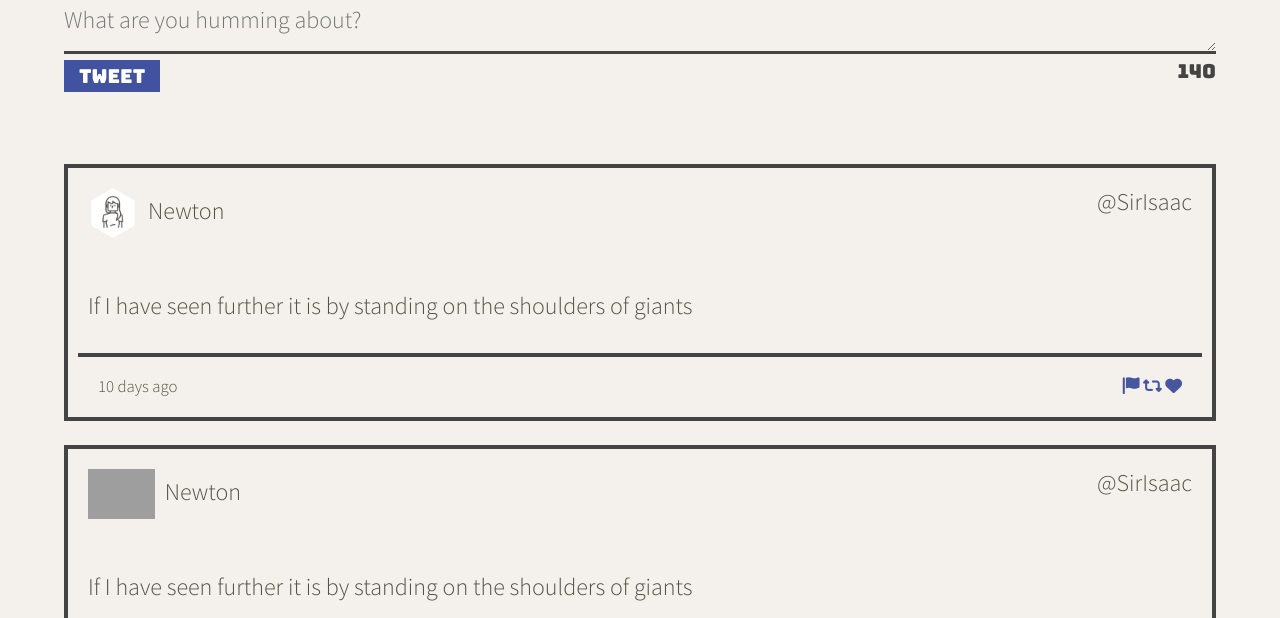
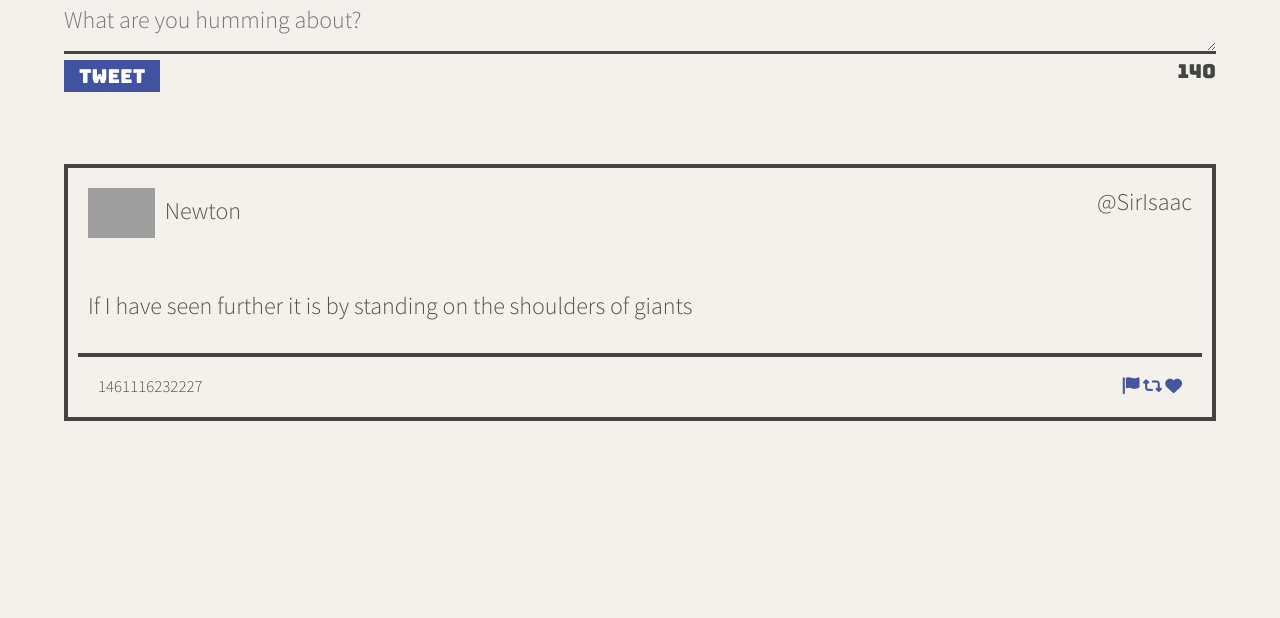
Before and after one commit to dustingrof/tweeter, a website: page public/index.html in a window 1280 px wide. Shown: the part 615-1233 px from the top of the page. After the commit the page ends 1060 px from the top, so only its background shows below. Drawn offline with nearby package versions, Linux system fonts and the light colour scheme; grey boxes are pictures that could not be loaded.

Commit message:
commented out the static sample tweet

```diff
--- a/public/index.html
+++ b/public/index.html
@@ -88,27 +88,7 @@
           </div>
         </form>
       </section>
-      <section class="tweet-list">
-        <article class="tweet">
-          <header>
-            <div class="display-name-avatar">
-              <img src="/images/profile-hex.png" alt="" />Newton
-            </div>
-            <div class="username">@SirIsaac</div>
-          </header>
-          <p>
-            If I have seen further it is by standing on the shoulders of giants
-          </p>
-          <footer>
-            <div class="date-stamp">10 days ago</div>
-            <div class="tweet-icons">
-              <a href=""><i class="fa-solid fa-flag"></i></a>
-              <a href=""><i class="fa-solid fa-retweet"></i></a>
-              <a href=""><i class="fa-solid fa-heart"></i></a>
-            </div>
-          </footer>
-        </article>
-      </section>
+      <section class="tweet-list"></section>
     </main>
   </body>
 </html>
```
